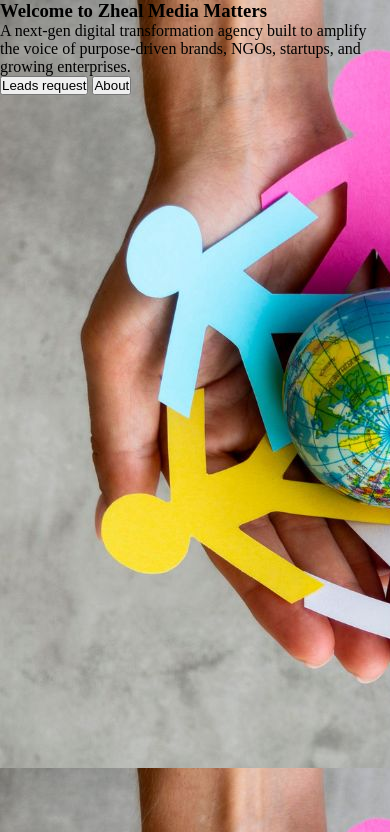
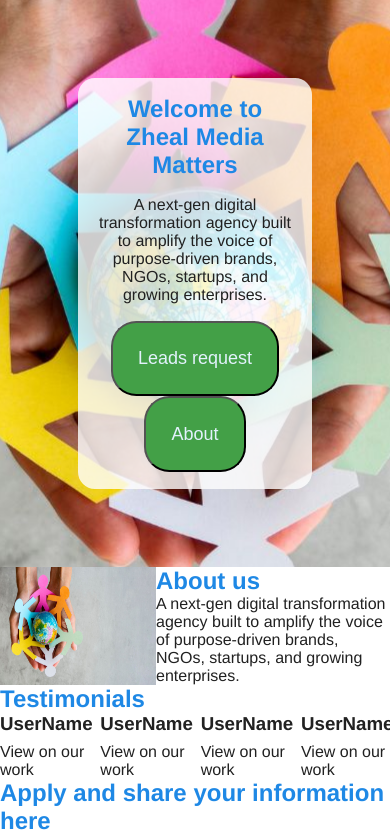
Before and after one commit to MKarthik1729/Zheal_assignment, a plain HTML site: page index.html in a window 390 px wide. Shown: the top 832 px of the page. Drawn offline with Linux system fonts and the light colour scheme.

Commit message:
banner done

```diff
--- a/index.css
+++ b/index.css
@@ -1,13 +1,55 @@
+:root {
+
+  --primary-color: #1E88E5;   /* Blue - trust, unity */
+  --secondary-color: #43A047; /* Green - growth, hope */
+  --highlight-color: #FFC107; /* Amber - energy, CTA */
+
+
+  --text-light: #cecccc;      /* White for dark backgrounds */
+  --text-dark: #212121;       /* Dark for light backgrounds */
+
+  --background-light: rgba(255,255,255,0.8); /* Neutral page background */
+  --background-dark: #1B1B1B;  /* Optional dark section */
+
+
+  --button-hover: #1565C0;    /* Darker blue for hover states */
+  --accent-light: #E3F2FD;    /* Soft blue tint */
+  --border-color: #E0E0E0;    /* Light gray borders */
+}
+
+/* Example usage */
+body {
+  background-color: var(--background-light);
+  color: var(--text-dark);
+  font-family: "Helvetica Neue", Arial, sans-serif;
+}
+
+
 * , body{
 padding: 0;
 margin: 0;
 }
 
+
+.heading{
+    color: var(--primary-color);
+    font-weight: bold;
+    font-size: x-large;
+}
+.reqBtn{
+    background-color: var(--secondary-color);
+    padding: 3vh;
+    border-radius: 3vh;
+    color: var(--accent-light);
+    font-size: large;
+    /* margin-right: 2vw; */
+}
 .banner{
-    background-image: url('./public/ngo1.jpg');
-    height: 100vh;
+    text-align: center;
 }
-
+.banner p{
+    padding: 2vh 0 2vh 0;
+}
 
 .about{
     display: flex;
@@ -25,3 +67,50 @@ margin: 0;
 .testimonials div div{
     flex-direction: column;
 }
+
+
+/* Mobile */
+@media (max-width: 767px) {
+.banner{
+    background-image: url('./public/ngo1.jpg');
+    background-position: 20%;
+    min-height: 50vh;
+            align-content: center;
+}
+.banner div{
+    padding: 2vh;
+    background-color: var(--background-light);
+    border-radius: 2vh;
+    margin: 20vw;
+}
+}
+
+/* Tablet */
+@media (min-width: 768px) and (max-width: 1024px) {
+.banner{
+        background-image: url('./public/ngo1.jpg');
+        height: 90vh;
+        padding: 10vh 10vw 10vh 50vw;
+        text-align: center;
+        align-content: center;
+}
+.banner div{
+    padding: 2vh;
+    background-color: var(--background-light);
+    border-radius: 2vh;
+}
+}
+
+/* Laptop / Desktop */
+@media (min-width: 1025px) {
+.banner{
+        background-image: url('./public/ngo1.jpg');
+        height: 90vh;
+        padding: 10vh 10vw 10vh 50vw;
+}
+.banner div{
+    height: 50vh;
+    padding-top: 25vh;
+    padding-left: 10vw;
+}
+}
--- a/index.html
+++ b/index.html
@@ -10,26 +10,27 @@
 </head>
 
 <body>
-    <!-- <h1>This is as part of assignmnet</h1> -->
-    <!-- <button class="test" onclick="testFunction()">see console</button> -->
     <section class="banner">
-        <h3>Welcome to Zheal Media Matters</h3>
-        <p>A next-gen digital transformation agency built to amplify the voice of purpose-driven brands, NGOs, startups,
-            and growing enterprises. </p>
-        <button>Leads request</button>
-        <button>About</button>
+        <div>
+            <h3 class="heading">Welcome to Zheal Media Matters</h3>
+            <p>A next-gen digital transformation agency built to amplify the voice of purpose-driven brands, NGOs,
+                startups,
+                and growing enterprises. </p>
+            <button class="reqBtn">Leads request</button>
+            <button class="reqBtn">About</button>
+        </div>
     </section>
     <section class="about">
         <img src="./public/ngo1.jpg" alt="img">
         <div>
-            <h3>About us</h3>
+            <h3 class="heading">About us</h3>
             <p>A next-gen digital transformation agency built to amplify the voice of purpose-driven brands, NGOs,
                 startups, and growing enterprises. </p>
         </div>
     </section>
 
     <section class="testimonials">
-        <h3>Testimonials</h3>
+        <h3 class="heading">Testimonials</h3>
         <div>
             <div>
                 <h3>UserName</h3>
@@ -51,11 +52,10 @@
     </section>
 
     <section class="leadform">
-        <h3>Apply and share your information here</h3>
+        <h3 class="heading">Apply and share your information here</h3>
 
         <form action="https://example.com/lead-endpoint" method="POST">
 
-            <!-- Company Info -->
             <label for="company_name">Company Name:</label>
             <input type="text" id="company_name" name="company_name" required>
 
@@ -71,7 +71,6 @@
             <label for="location">Location / Headquarters:</label>
             <input type="text" id="location" name="location">
 
-            <!-- Contact Person -->
             <label for="contact_name">Full Name:</label>
             <input type="text" id="contact_name" name="contact_name" required>
 
@@ -87,7 +86,6 @@
             <label for="linkedin">LinkedIn Profile:</label>
             <input type="url" id="linkedin" name="linkedin">
 
-            <!-- Lead Qualification -->
             <label for="interested_service">Interested Service / Product:</label>
             <input type="text" id="interested_service" name="interested_service">
 
@@ -100,7 +98,6 @@
             <label for="notes">Additional Notes / Requirements:</label>
             <input type="text" id="notes" name="notes">
 
-            <!-- Submit -->
             <input type="submit" value="Submit">
 
         </form>
```
